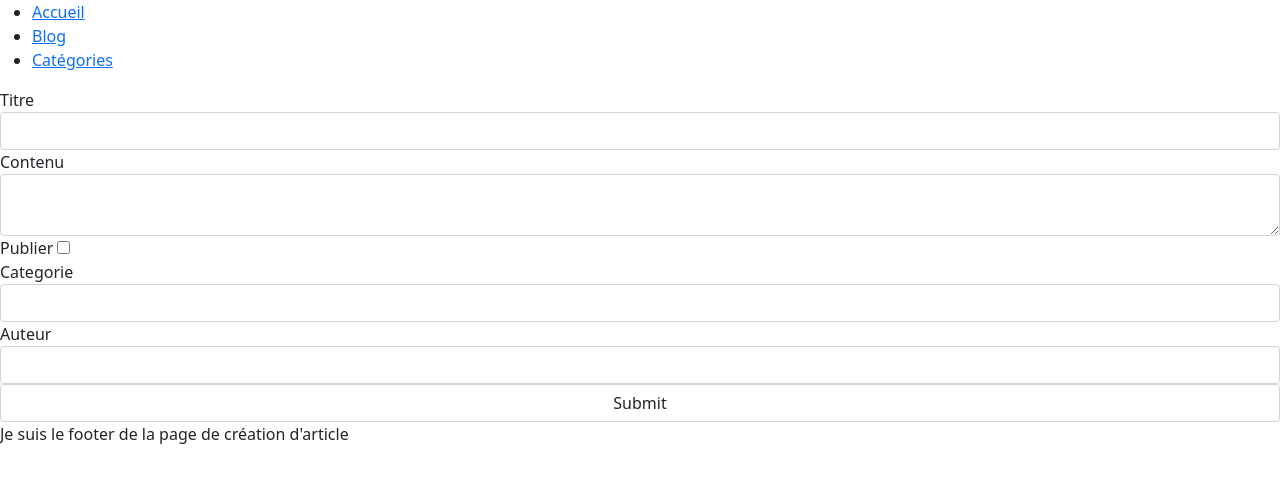
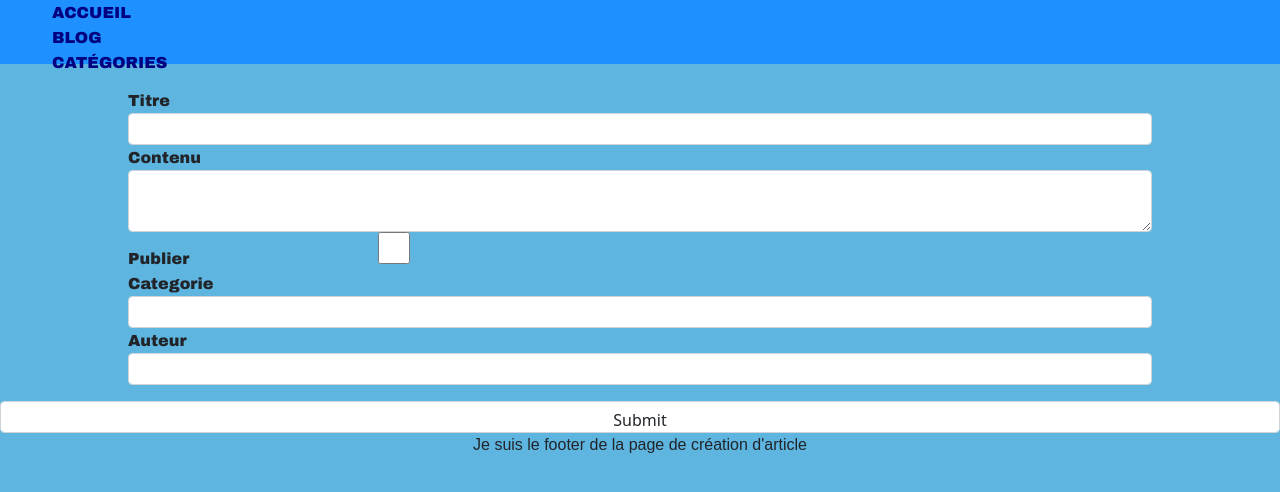
Before and after one commit to Gaeram/blog_symfony, a Symfony app: template templates/admin/form_article.html.twig in a window 1280 px wide. Shown: the top 492 px of the page. Run offline with Twig, Linux system fonts and the light colour scheme; the template is opened without the code that fills it, so the values that code supplies are empty; form fields are guessed from the names that the template uses; some libraries are stand-ins or nearby versions.

Commit message:
Adding bootstrap linked with css file

```diff
--- a/public/style.css
+++ b/public/style.css
@@ -98,6 +98,10 @@ button {
     margin-top: 5vh;
 }
 
+.form-group {
+    width: 80vw;
+}
+
 .bouton:hover {
     background-color: blue;
     color: white;
@@ -105,4 +109,5 @@ button {
 
 footer {
     text-align: center;
+    margin-bottom: 0;
 }
--- a/templates/base.html.twig
+++ b/templates/base.html.twig
@@ -5,6 +5,7 @@
     <meta http-equiv="X-UA-Compatible" content="IE=edge">
     <meta name="viewport" content="width=device-width, initial-scale=1.0">
     <link rel="stylesheet" href="https://cdn.jsdelivr.net/npm/bootstrap@5.1.3/dist/css/bootstrap.min.css">
+    <link rel="stylesheet" href="{{ asset('style.css') }}">
     {% block title %}
         <title>Blog de la Piscine</title>
     {% endblock %}
```
